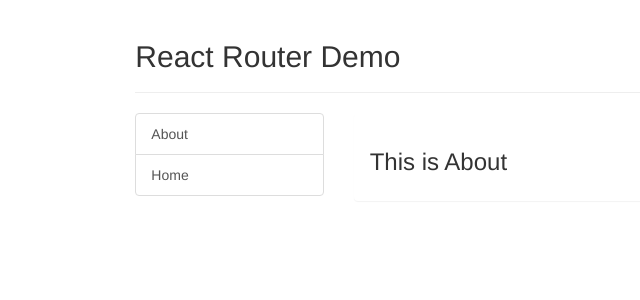
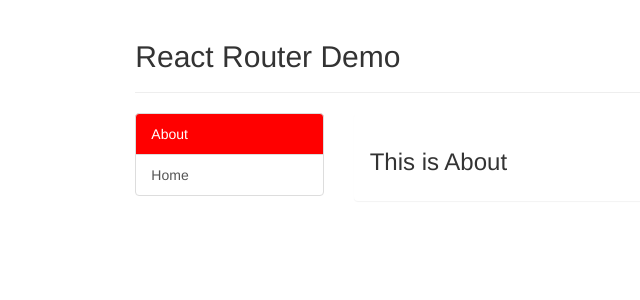
Before and after one commit to yhao3/simple-react-router-project, a React (Create React App) app: page /about in a window 1280 px wide. Shown: the top 300 px of the page, without its empty margins (83-723 px from the left). Built offline with nearby package versions, Linux system fonts and the light colour scheme.

Commit message:
ver3.0 為 Nav Bar 動態加上 Highlight - 使用 NavLink 取代 Link

```diff
--- a/public/index.html
+++ b/public/index.html
@@ -6,6 +6,12 @@
     <link rel="icon" href="%PUBLIC_URL%/favicon.ico" />
     <link rel="stylesheet" href="/css/bootstrap.css">
 </head>
+<style>
+    .myHighlight {
+        background-color: red !important;
+        color: white !important;
+    }
+</style>
 <body>
     <div id="root"></div>
 </body>
--- a/src/App.jsx
+++ b/src/App.jsx
@@ -1,5 +1,5 @@
 import React, { Component } from "react";
-import { Link, Route, Routes } from 'react-router-dom';
+import { NavLink, Route, Routes } from 'react-router-dom';
 import Home from "./pages/Home";
 import About from "./pages/About";
 
@@ -21,8 +21,13 @@ export default class App extends Component {
               <a className="list-group-item active" href="./home.html">Home</a> */}
 
               {/* 2. 在 React 中，靠路由連結來實現切換元件 */}
-              <Link className="list-group-item" to="/about">About</Link>
-              <Link className="list-group-item" to="/home">Home</Link>
+
+              {/* 使用 Bootstrap */}
+              {/* <NavLink className="list-group-item" to="/about">About</NavLink>
+              <NavLink className="list-group-item" to="/home">Home</NavLink> */}
+              {/* 使用自定義 css */}
+              <NavLink className={ ({isActive}) => 'list-group-item' + (isActive ? ' myHighlight' : '') }  to="/about">About</NavLink>
+              <NavLink className={ ({isActive}) => 'list-group-item' + (isActive ? ' myHighlight' : '') }  to="/home">Home</NavLink>
 
             </div>
           </div>
```
Also changed, not shown: 1 other file (tests, documents, lock files or other folders).
